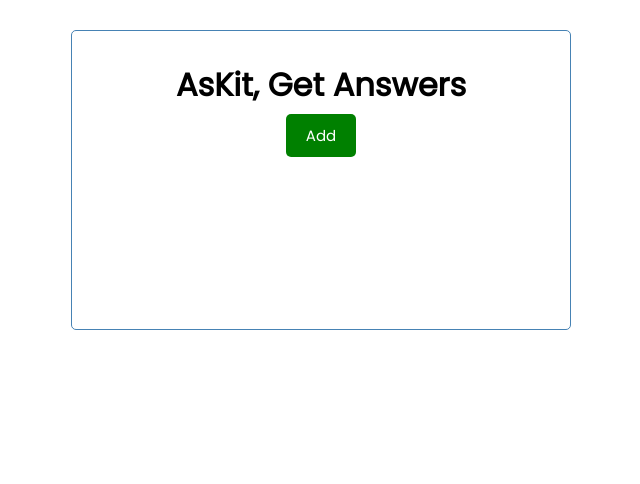
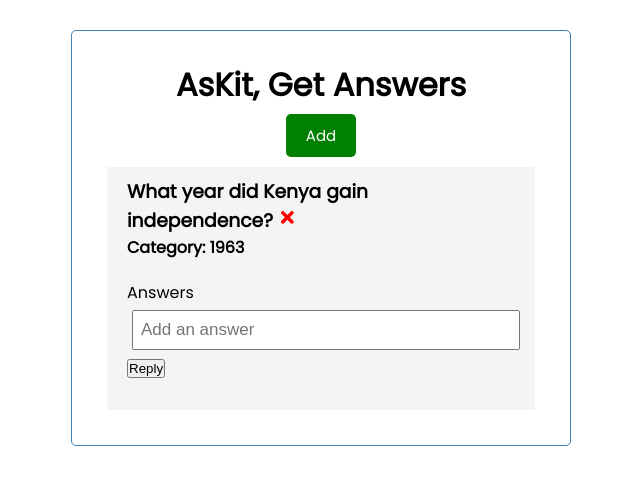
Before and after one commit to Chemonges001/chemonges001-project-phase2, a React (Create React App) app in the folder ask-here/: page / in a window 1280 px wide. Shown: the top 484 px of the page, without its empty margins (319-959 px from the left). Built offline with nearby package versions, Linux system fonts and the light colour scheme; data requests are answered from the project's data file.

Commit message:
updating delete function

```diff
--- a/ask-here/db.json
+++ b/ask-here/db.json
@@ -1,26 +1,9 @@
 {
   "questions": [
     {
-      "id": 1,
-    "category": "Mythology",
-    "quiz": "What was the punishment for Sysiphus' craftiness?",
-    "answer":[""]
-  },
-  {
-      "id": 2,
-    "category": "Nature",
-   "quiz": "In aeronautics, flaps and slats are used to control what on an aircraft?",
-    "answer": [""]
-
-  },
-  {
-      "id": 3,
-    "category": "Computers",
-    "quiz": "What was the name of the security vulnerability found in Bash in 2014?",
-    "answer": [""]
-
-  }
-
+      "quiz": "What year did Kenya gain independence?",
+      "category": "1963",
+      "id": 1
+    }
   ]
-
 }
--- a/ask-here/package.json
+++ b/ask-here/package.json
@@ -18,7 +18,7 @@
     "build": "react-scripts build",
     "test": "react-scripts test",
     "eject": "react-scripts eject",
-    "server": "json-server --watch db.json --port 5000"
+    "server": "json-server --watch db.json --port 4000"
   },
   "eslintConfig": {
     "extends": [
--- a/ask-here/src/App.js
+++ b/ask-here/src/App.js
@@ -1,4 +1,4 @@
-import React,{useState} from "react";
+import React,{ useState, useEffect } from "react";
 // import { FaTask } from "react-icons/fa";
 import Header from "./Components/Header";
 import QuestionForm from "./Components/QuestionForm";
@@ -7,18 +7,44 @@ import Questions from "./Components/Questions";
 function App() {
   const [showAddQuestions, setShowAddQuestions] = useState(false)
   const [questions, setQuestions] =useState([])
+
+  useEffect(() => {
+
+    const getQuestions = async () => {
+      const questionsFromServer = await fetchQuestions()
+      setQuestions(questionsFromServer)
+    }
+
+    getQuestions()
+  }, [])
+  const fetchQuestions = async() => {
+    const res = await fetch("http://localhost:4000/questions")
+    const data = await res.json()
+
+    return data
+  }
+
       // add question
-  const addQuestion =(question) =>{
-    const id = Math.floor(Math.random() * 1000) +1
-    const newQuestion ={id, ...question}
-    setQuestions([newQuestion, ...questions])
+  const addQuestion = async (question) =>{
+    const res = await fetch ('http://localhost:4000/questions', {
+      method: 'POST',
+      headers: {
+        'Content-type': 'application/json'
+      },
+      body: JSON.stringify(question)
+    })
+
+    const data = await res.json()
+    setQuestions([data, ...questions])
 
   }
 
       //delete question
-  const deleteQuestion = (id) =>{
+  const deleteQuestion = async (id) =>{
+    await fetch (`http://localhost:4000/questions/${id}`, {
+      method:'DELETE',
+    })
     setQuestions(questions.filter((question) => question.id !== id ))
-    // console.log('delete', id)
 
   }
   return (
--- a/ask-here/src/Components/Answer.js
+++ b/ask-here/src/Components/Answer.js
@@ -1,4 +1,4 @@
-import React, {useState} from 'react'
+import React, { useState } from 'react'
 
 
 function Answer({onAdd}) {
@@ -9,13 +9,15 @@ function Answer({onAdd}) {
     onAdd( { answer } )
     setAnswer('')
   }
+
+
   return (
-    <div className ="form-control">
+    <div className ="form-control" onSubmit={onSubmit}>
           <label>Answers</label>
           <input type='text' placeholder='Add an answer'value ={answer} onChange ={(e)=>
           setAnswer(e.target.value)}
           />
-          <button onSubmit={onSubmit}>Reply</button>
+          <button type='submit'>Reply</button>
         </div>
   )
 }
--- a/ask-here/src/Components/Question.js
+++ b/ask-here/src/Components/Question.js
@@ -6,18 +6,26 @@ function Question({question, onDelete}) {
 
   const [answers, setAnswers] =useState("")
 
-  const addAnswer =(answer) =>{
-    // const id = Math.floor(Math.random() * 1000) +1
-    // const newAnswer ={id, ...answer}
-    // setAnswers([...answers, newAnswer])
+    const addAnswer = async (answer) =>{
+      const res = await fetch ('http://localhost:4000/questions', {
+        method: 'POST',
+        headers: {
+          'Content-type': 'application/json'
+        },
+        body: JSON.stringify(answer)
+      })
+
+      const data = await res.json()
+      setAnswers([data, ...answers])
+
+    }
 
 
-  }
   return (
     <div className='question'>
         <h3>{question.quiz} {' '}
            <FaTimes style ={{color:"red", cursor:"pointer"}}
-           onClick={() =>onDelete (question.i)}/>
+           onClick={() =>onDelete (question.id)}/>
         </h3>
         <h4>Category: {question.category}</h4>
         {/* <p>Answer: {question.answer}</p> */}
```
